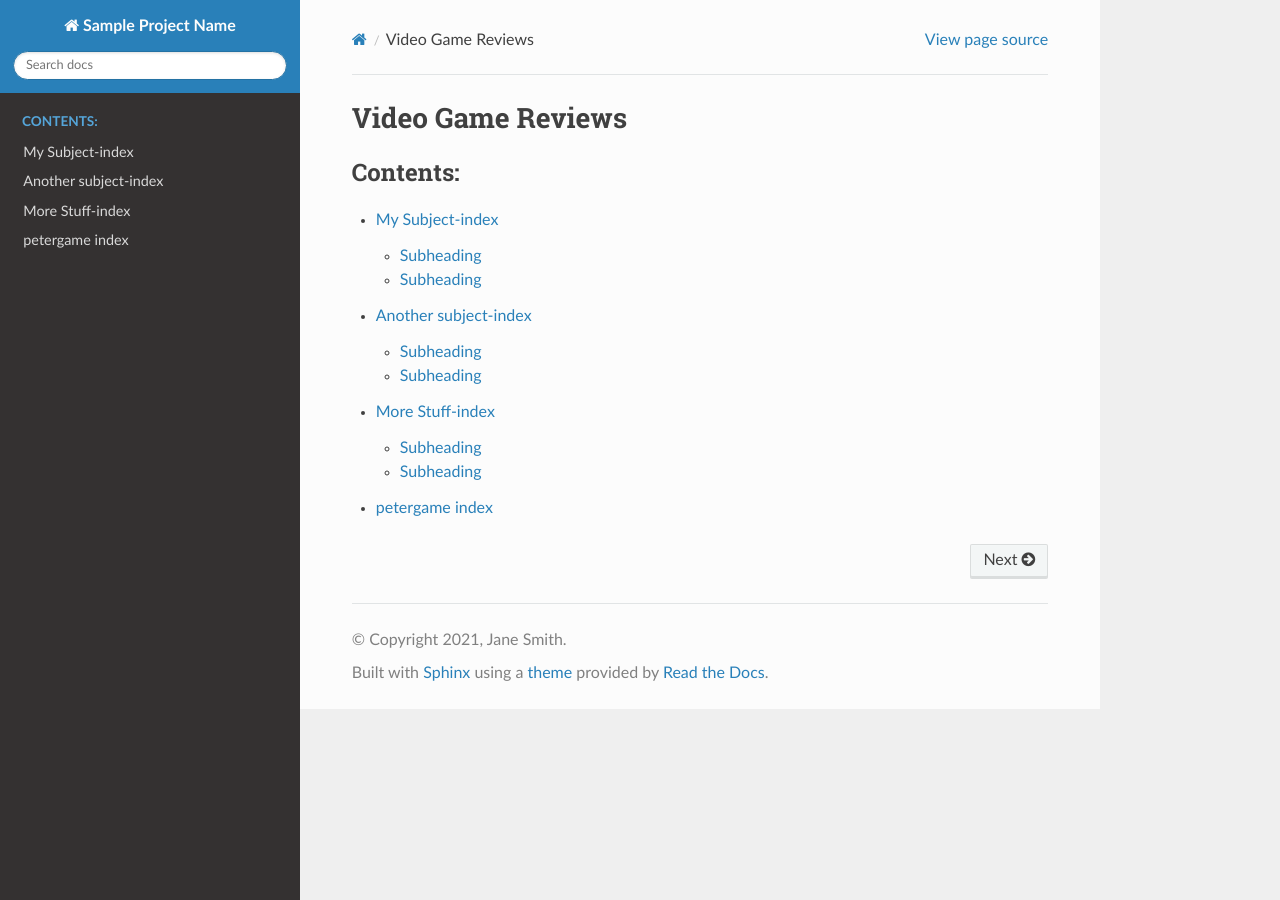
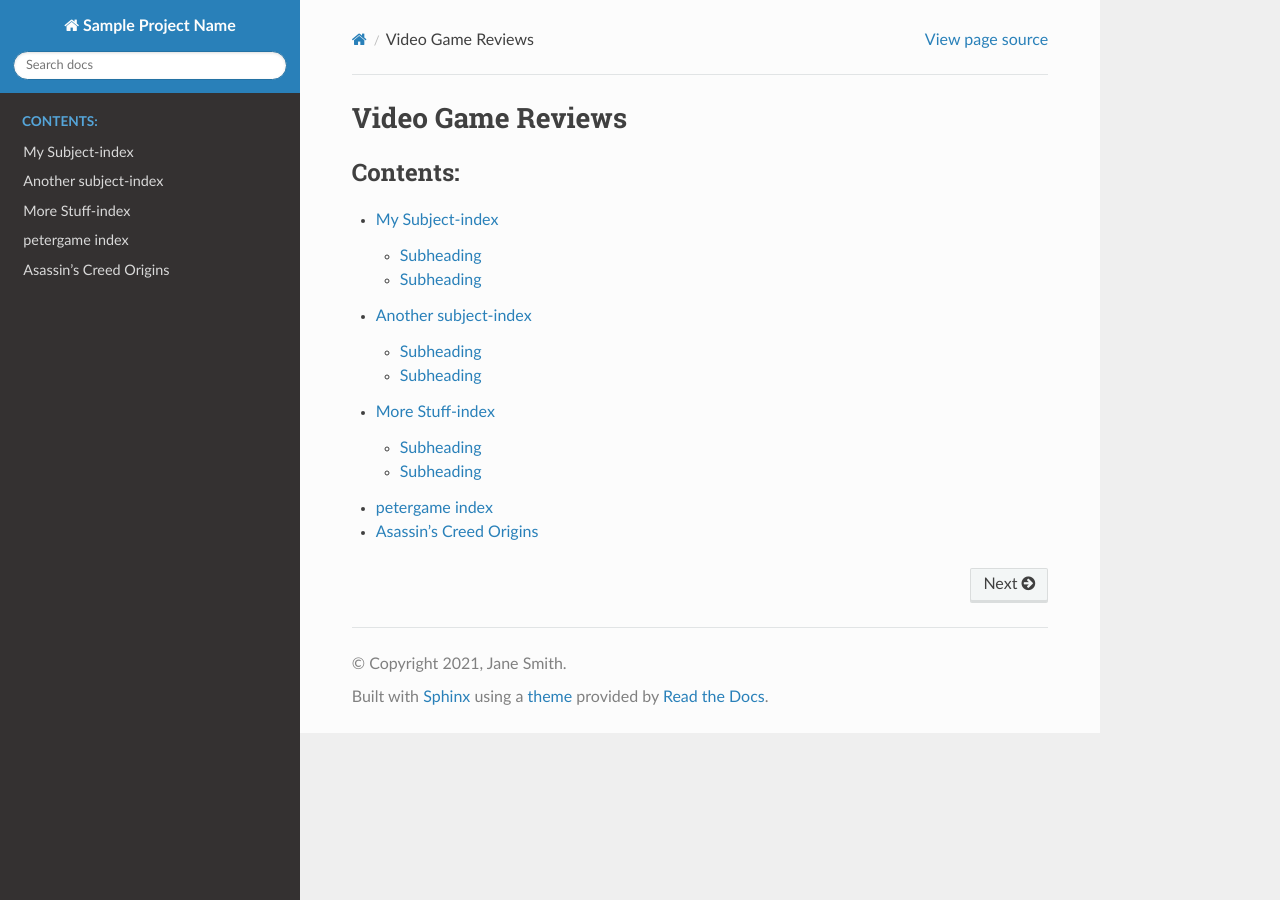
Before and after one commit to walkwitzpeter/video_game_review, a Sphinx documentation site: the page built from source/index.rst, in a window 1280 px wide. Built offline with Sphinx 7.4.7 and the Read the Docs theme 2.0.0, drawn with Linux system fonts in a browser that asks for light colours.

Commit message:
My pages added to index

```diff
--- a/source/index.rst
+++ b/source/index.rst
@@ -9,3 +9,4 @@ Video Game Reviews
    another_subject/index
    more_stuff/index
    peters_games/ori_and_the_blind_forest
+   peters_games/asassins_creed_origins
--- /dev/null
+++ b/source/peters_games/asassins_creed_origins.rst
@@ -0,0 +1,4 @@
+Asassin's Creed Origins
+=======================
+
+second hi
```
